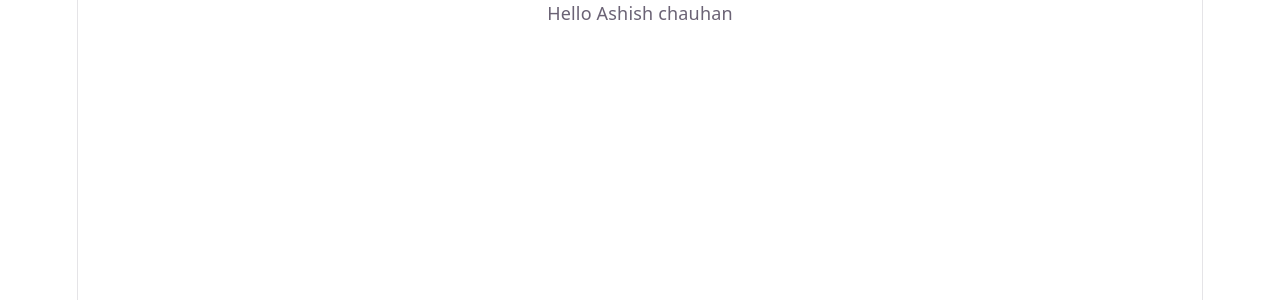
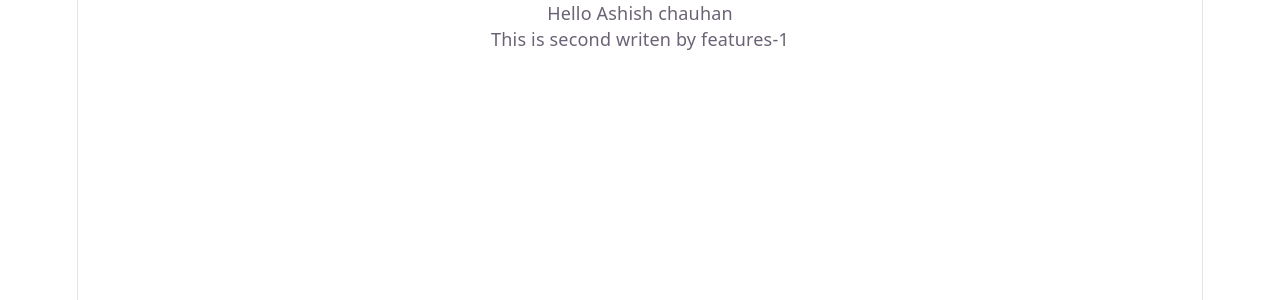
Before and after one commit to Ramashishchauhan143/ReactGithubAction, a React (Vite) app: page / in a window 1280 px wide. Shown: the top 300 px of the page. Built offline with nearby package versions, Linux system fonts and the light colour scheme.

Commit message:
features 1 commit

```diff
--- a/src/App.jsx
+++ b/src/App.jsx
@@ -10,6 +10,7 @@ function App() {
   return (
     <>
      <div>Hello Ashish chauhan</div>
+     <div>This is second writen by features-1</div>
     </>
   )
 }
```
